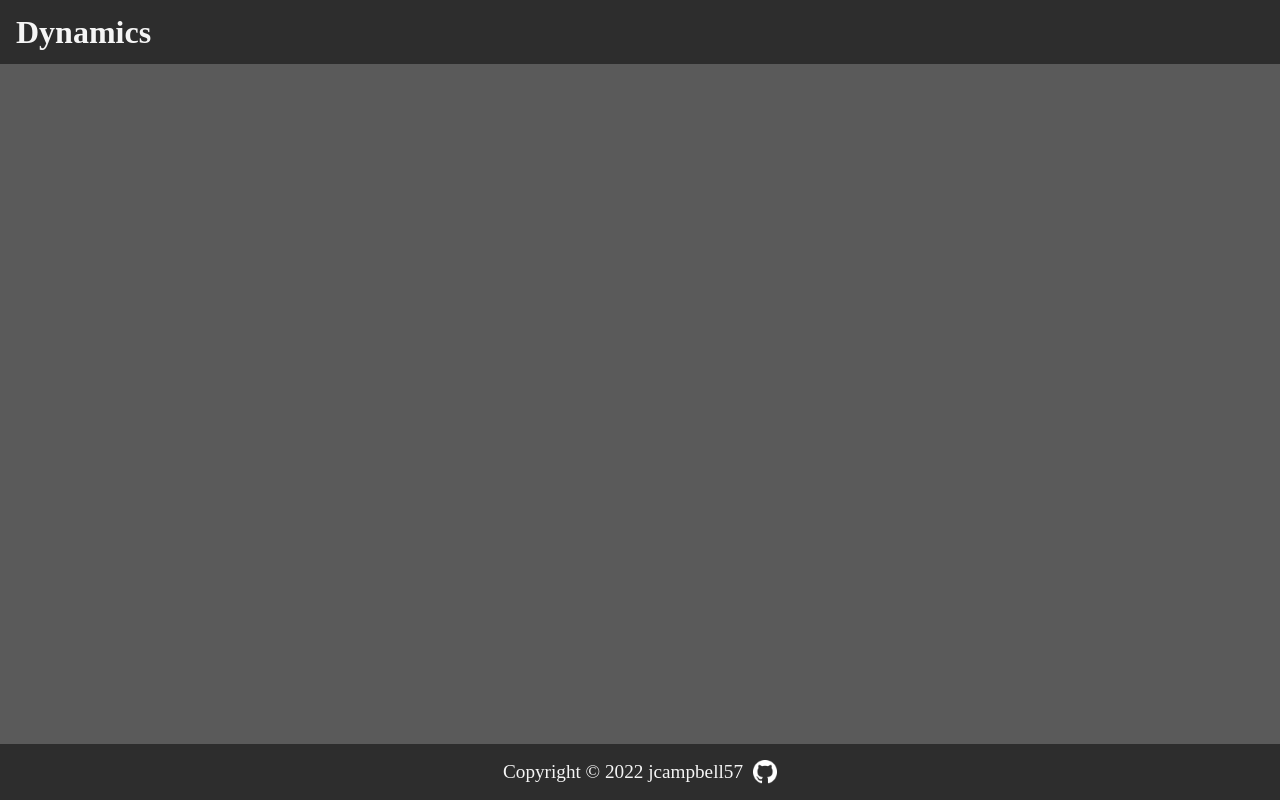
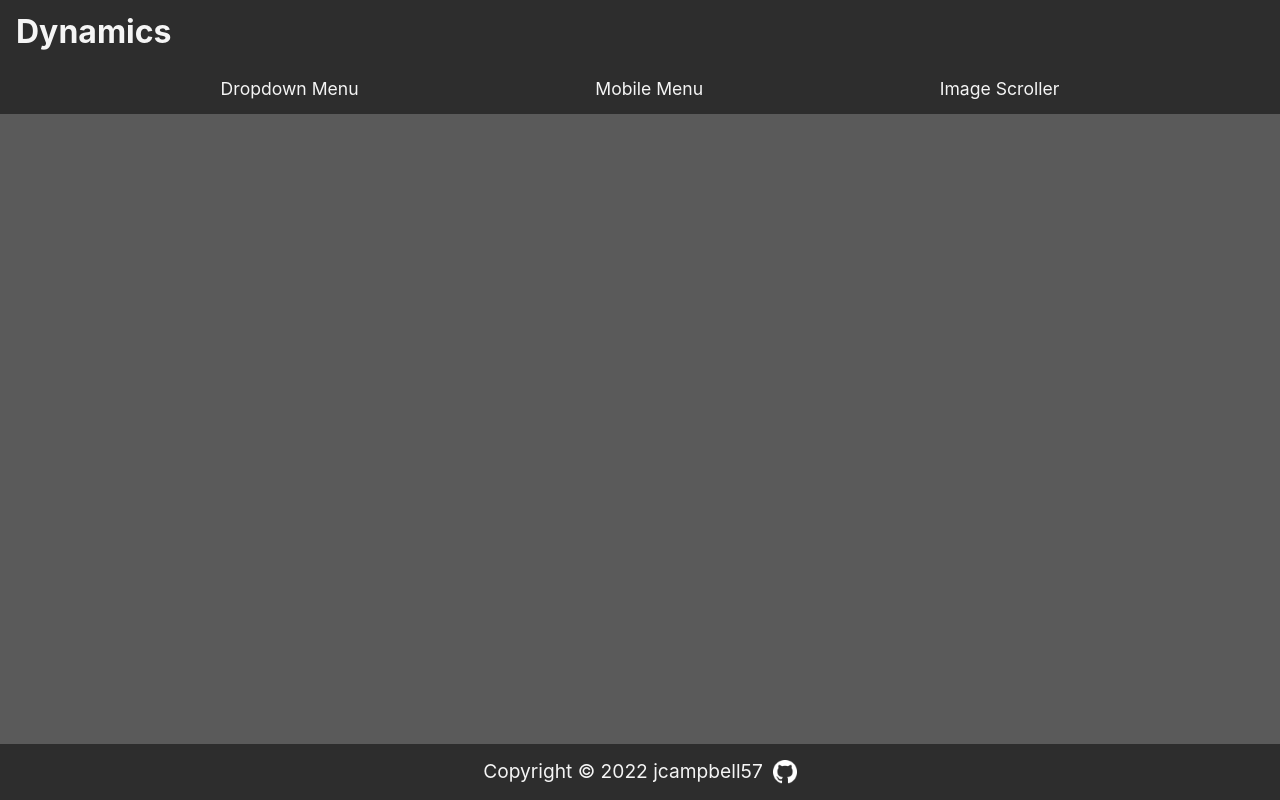
Before and after one commit to jcampbell57/dynamic-user-interface-interactions, a website built with webpack: page dist/index.html in a window 1280 px wide. Built offline with nearby package versions, Linux system fonts and the light colour scheme.

Commit message:
adds main menu with placeholder items

```diff
--- a/src/pageLoader.js
+++ b/src/pageLoader.js
@@ -1,6 +1,14 @@
 import githubIcon from './assets/GitHub-light-32px.png';
 
 const body = document.querySelector('body');
+
+// helper functions
+const createMenuItem = (itemName, itemContainer) => {
+  const newMenuItem = document.createElement('div');
+  newMenuItem.classList.add('menuItem');
+  newMenuItem.innerText = `${itemName}`;
+  itemContainer.appendChild(newMenuItem);
+};
 
 // page initialization functions
 const createHeader = () => {
@@ -11,6 +19,17 @@ const createHeader = () => {
 
   header.appendChild(headerTitle);
   body.appendChild(header);
+};
+
+const createMainMenu = () => {
+  const mainMenu = document.createElement('div');
+  mainMenu.classList.add('mainMenu');
+
+  createMenuItem('Dropdown Menu', mainMenu);
+  createMenuItem('Mobile Menu', mainMenu);
+  createMenuItem('Image Scroller', mainMenu);
+
+  body.appendChild(mainMenu);
 };
 
 const createFooter = () => {
@@ -36,6 +55,7 @@ const createFooter = () => {
 
 const initialize = () => {
   createHeader();
+  createMainMenu();
   createFooter();
 };
 
--- a/src/style.css
+++ b/src/style.css
@@ -2,9 +2,11 @@
     --background-color: rgb(90, 90, 90);
     --secondary-color: rgb(45, 45, 45);
     --light-color: whitesmoke;
+    --hover: rgba(255, 255, 255, 0.2);
 }
 
 body {
+    font-family: -apple-system,BlinkMacSystemFont,"Segoe UI",Roboto,Oxygen-Sans,Ubuntu,Cantarell,"Helvetica Neue",sans-serif;
     display: flex;
     flex-direction: column;
     height: 100vh;
@@ -32,11 +34,39 @@ header>h1 {
 
 
 
+/* Menu styling */
+
+.mainMenu {
+    /* border: 1px solid red; */
+    /* box-sizing: border-box; */
+
+    background-color: var(--secondary-color);
+    color: var(--light-color);
+
+    display: flex;
+    align-items: center;
+    justify-content: space-evenly;
+}
+
+.menuItem {
+    padding: 0.4rem;
+    margin: 0.6rem;
+    font-size: 1.1rem;
+    border-radius: 0.3rem;
+}
+
+.menuItem:hover {
+    cursor: pointer;
+    background-color: var(--hover);
+}
+
+
+
 /* Footer styling */
 
 footer {
     /* border: 1px solid red; */
-    box-sizing: border-box;
+    /* box-sizing: border-box; */
     padding: 1rem;
     margin-top: auto;
 
```
Also changed, not shown: dist/index.bundle.js, dist/pageLoader.bundle.js.
